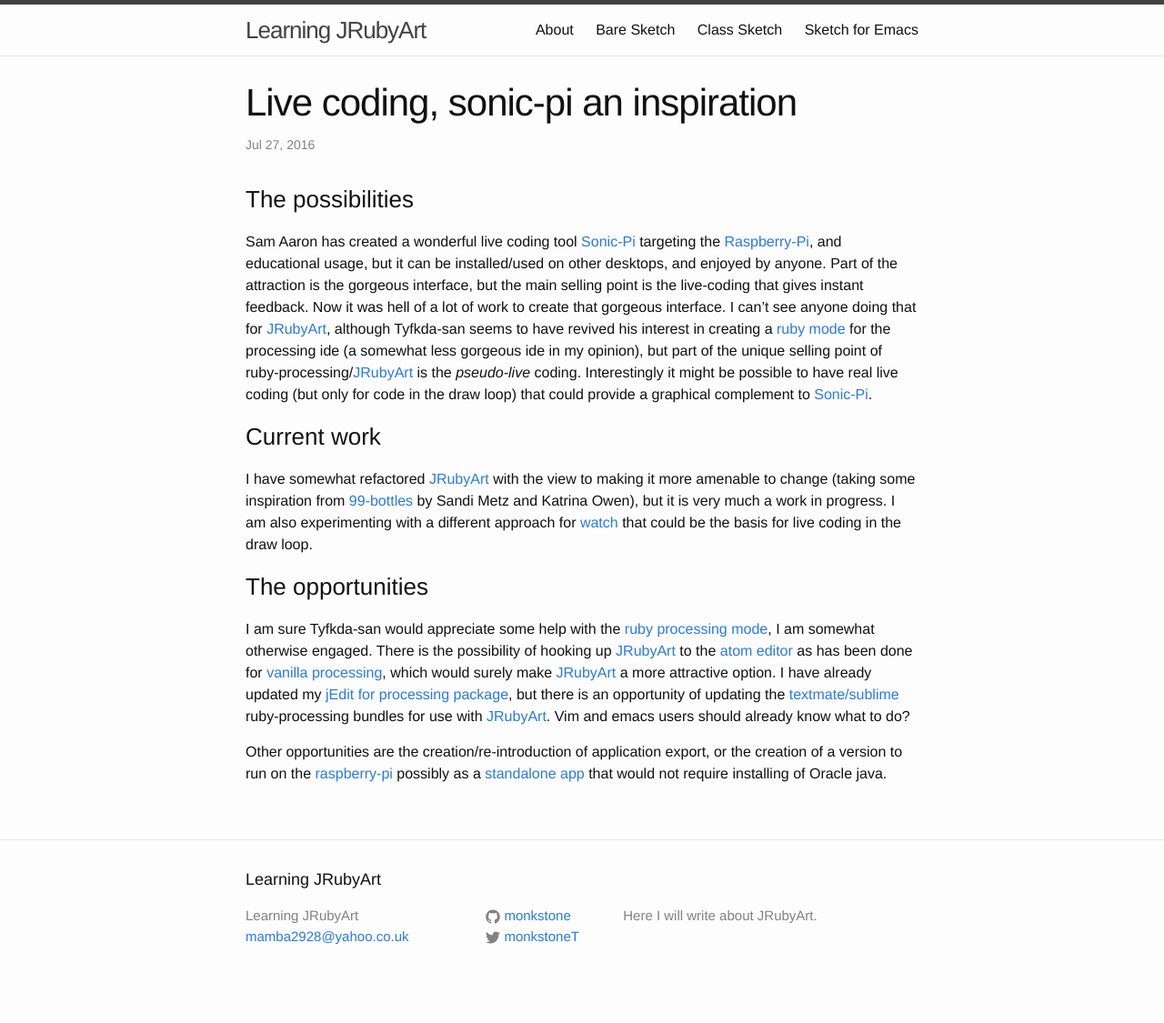
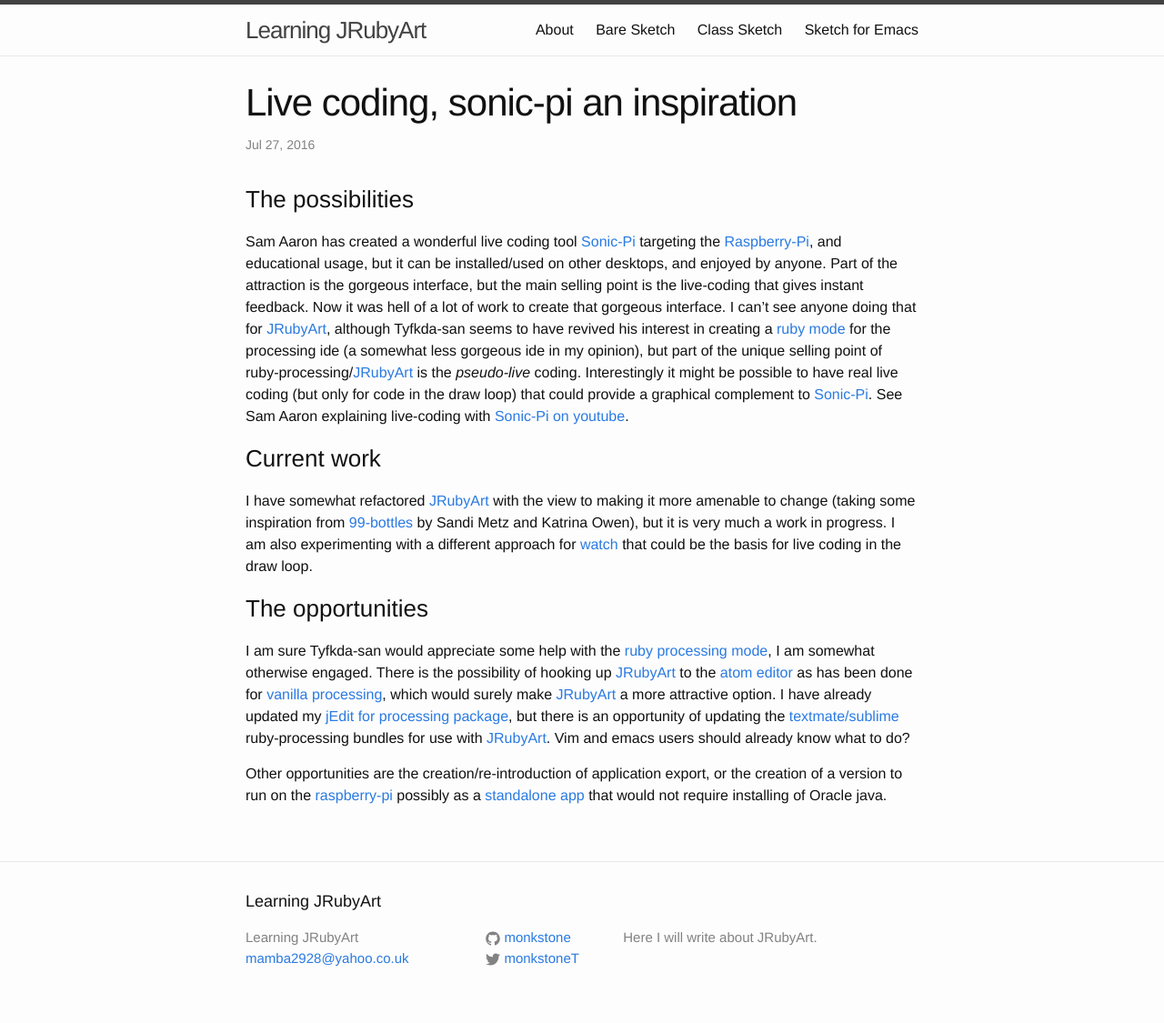
Before and after one commit to monkstone/monkstone.github.com, a Jekyll site: the page built from _posts/2016-07-27-sonic-pi.md, in a window 1280 px wide. Shown: the whole page at 91% size. Built offline with Jekyll 4.4.1, drawn with Linux system fonts in a browser that asks for light colours; before the commit the page ends 1101 px from its top, so only the background shows below that.

Commit message:
youtube link

```diff
--- a/_posts/2016-07-27-sonic-pi.md
+++ b/_posts/2016-07-27-sonic-pi.md
@@ -9,7 +9,7 @@ permalink: _posts/sonic-pi
 
 ### The possibilities ###
 
-Sam Aaron has created a wonderful live coding tool [Sonic-Pi][sonic] targeting the [Raspberry-Pi][pi], and educational usage, but it can be installed/used on other desktops, and enjoyed by anyone. Part of the attraction is the gorgeous interface, but the main selling point is the live-coding that gives instant feedback. Now it was hell of a lot of work to create that gorgeous interface.  I can't see anyone doing that for [JRubyArt][jruby_art], although Tyfkda-san seems to have revived his interest in creating a [ruby mode][mode] for the processing ide (a somewhat less gorgeous ide in my opinion), but part of the unique selling point of ruby-processing/[JRubyArt][jruby_art] is the _pseudo-live_ coding. Interestingly it might be possible to have real live coding (but only for code in the draw loop) that could provide a graphical complement to [Sonic-Pi][sonic].
+Sam Aaron has created a wonderful live coding tool [Sonic-Pi][sonic] targeting the [Raspberry-Pi][pi], and educational usage, but it can be installed/used on other desktops, and enjoyed by anyone. Part of the attraction is the gorgeous interface, but the main selling point is the live-coding that gives instant feedback. Now it was hell of a lot of work to create that gorgeous interface.  I can't see anyone doing that for [JRubyArt][jruby_art], although Tyfkda-san seems to have revived his interest in creating a [ruby mode][mode] for the processing ide (a somewhat less gorgeous ide in my opinion), but part of the unique selling point of ruby-processing/[JRubyArt][jruby_art] is the _pseudo-live_ coding. Interestingly it might be possible to have real live coding (but only for code in the draw loop) that could provide a graphical complement to [Sonic-Pi][sonic]. See Sam Aaron explaining live-coding with [Sonic-Pi on youtube][youtube].
 
 ### Current work ###
 
@@ -32,3 +32,4 @@ Other opportunities are the creation/re-introduction of application export, or t
 [vanilla]:https://atom.io/packages/processing
 [textmate]:https://github.com/tibastral/ruby-processing-tmbundle
 [atom]:https://atom.io/
+[youtube]:https://www.youtube.com/watch?v=YlRTTzlhquo
```
